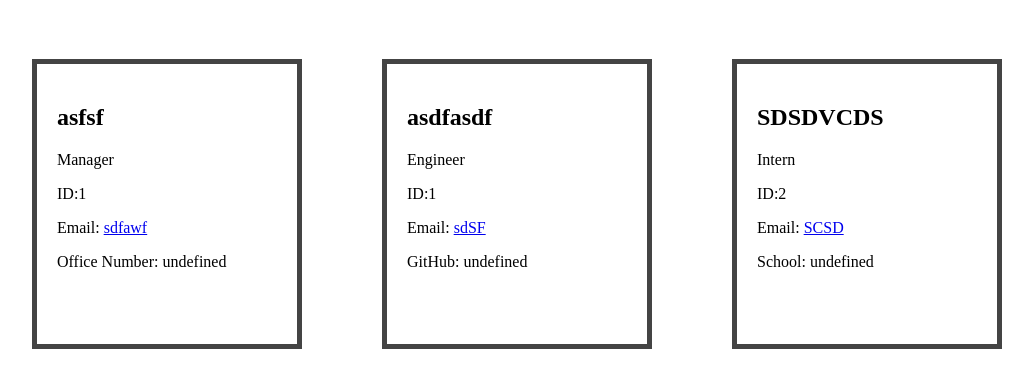
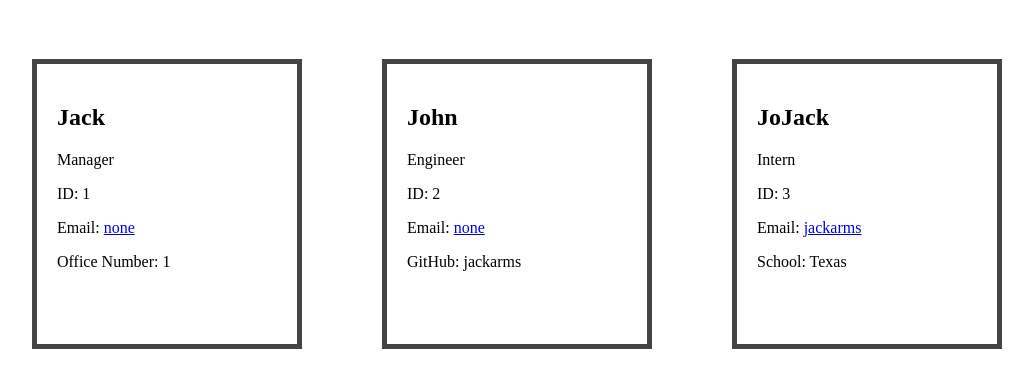
Before and after one commit to jackarms/team-profile-generator, a website: page index.html in a window 1280 px wide. Shown: the part 61-448 px from the top of the page, without its empty margins (16-1049 px from the left). Drawn offline with Linux system fonts and the light colour scheme.

Commit message:
fixed bug in last question

```diff
--- a/index.html
+++ b/index.html
@@ -12,27 +12,26 @@
       <h1>My Team</h1>
     </header>
     <div class="card">
+
   <div class="container">
-        <h2><b>asfsf</b></h2>
+    <h2><b>Jack</b></h2>
     <p>Manager</p>
-        <p>ID:1</p>
-        <p>Email: <a href="sdfawf">sdfawf</a></p>
-        <p>Office Number: undefined</p>
+    <p>ID: 1</p>
+    <p>Email: <a href= "none">none</a></p>
+    <p>Office Number: 1</p>
   </div>
   <div class="container">
-        <h2><b>asdfasdf</b></h2>
+    <h2><b>John</b></h2>
     <p>Engineer</p>
-        <p>ID:1</p>
-        <p>Email: <a href="sdSF">sdSF</a></p>
-        <p>GitHub: undefined</p>
+    <p>ID: 2</p>
+    <p>Email: <a href= "none">none</a></p>
+    <p>GitHub: jackarms</p>
   </div>
   <div class="container">
-        <h2><b>SDSDVCDS</b></h2>
+    <h2><b>JoJack</b></h2>
     <p>Intern</p>
-        <p>ID:2</p>
-        <p>Email: <a href="SCSD">SCSD</a></p>
-        <p>School: undefined</p>
-      </div>
-    </div>
+    <p>ID: 3</p>
+    <p>Email: <a href= "jackarms">jackarms</a></p>
+    <p>School: Texas</p>
+  </div></div>
   </body>
-</html>
```
Also changed, not shown: index.js (+6 -2 lines). Lines whose indentation alone changed are shown as unchanged.
